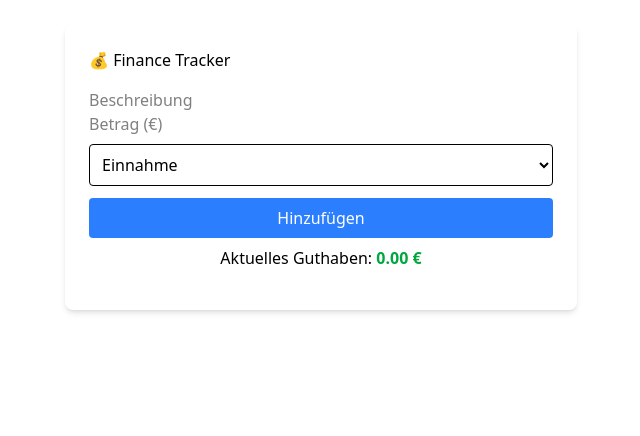
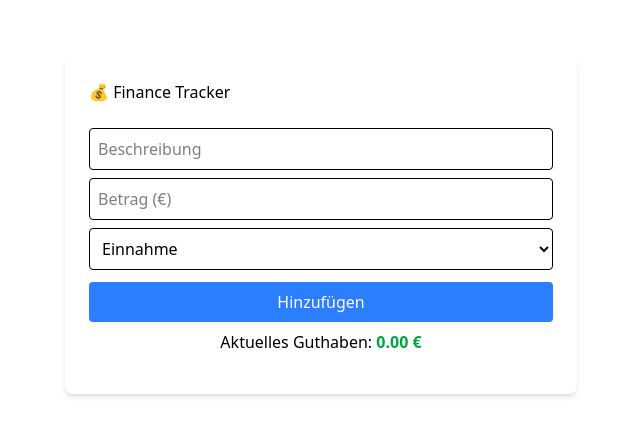
Before and after one commit to Githup-hana/Finance_tracker-, a website built with Vite: page finance_tracker/index.html in a window 1280 px wide. Shown: the whole page, without its empty margins (319-959 px from the left). Built offline with nearby package versions, Linux system fonts and the light colour scheme.

Commit message:
enhance styling for transaction form inputs in index.html

```diff
--- a/finance_tracker/index.html
+++ b/finance_tracker/index.html
@@ -9,11 +9,11 @@
     <link rel="stylesheet" href="/src/style.css">
   </head>
   <body>
-    <div class="max-w-lg mx-auto bg-white p-6 rounded-lg shadow-md mt-6">
+    <div class="max-w-lg mx-auto bg-white p-6 rounded-lg shadow-md  mt-14">
     <h1>💰 Finance Tracker</h1>
     <form id="transaction-form" class="mt-4 flex flex-col w-full ">
-      <input id="description" type="text" placeholder="Beschreibung" required >
-      <input id="amount" type="number" placeholder="Betrag (€)" required >
+      <input id="description" type="text" placeholder="Beschreibung" required class="w-full p-2 border rounded mt-2">
+      <input id="amount" type="number" placeholder="Betrag (€)" required class="w-full p-2 border rounded mt-2">
       <select id="type-of-transactions"  class="w-full p-2 border rounded mt-2">
           <option value="income">Einnahme</option>
           <option value="expense">Ausgabe</option>
```
